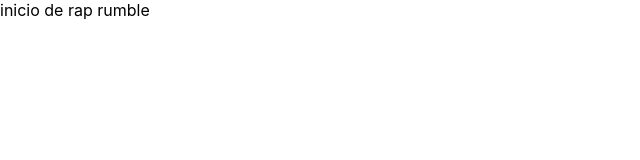
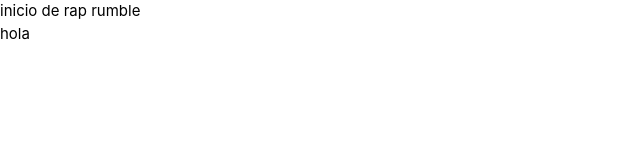
Before and after one commit to a-zambrano1/rap-rumble, a React (Create React App) app: page / in a window 1280 px wide. Shown: the top 160 px of the page, without its empty margins (0-640 px from the left). Built offline with nearby package versions, Linux system fonts and the light colour scheme.

Commit message:
Cambios en la estructura del proyecto

```diff
--- a/package.json
+++ b/package.json
@@ -71,6 +71,7 @@
     "react-app-rewired": "^2.2.1",
     "stream-browserify": "^3.0.0",
     "stream-http": "^3.2.0",
+    "tailwindcss": "^3.4.1",
     "url": "^0.11.0"
   }
 }
--- a/src/components/Views/inicio.js
+++ b/src/components/Views/inicio.js
@@ -1,8 +1,17 @@
 import React from 'react'
+import '../../styles/styles.css'
+
 
 const inicio = () => {
   return (
-    <div>inicio de rap rumble</div>
+    <div>
+      <div>
+        inicio de rap rumble
+      </div>
+      <div>
+        hola
+      </div>
+    </div>
   )
 }
 
--- a/src/styles/index.css
+++ b/src/styles/index.css
@@ -1,3 +1,7 @@
+@tailwind base;
+@tailwind components;
+@tailwind utilities;
+
 body {
   margin: 0;
   font-family: -apple-system, BlinkMacSystemFont, 'Segoe UI', 'Roboto', 'Oxygen',
--- a/src/styles/styles.css
+++ b/src/styles/styles.css
@@ -0,0 +1,7 @@
+.debug{
+    border: 1px solid red;}
+
+    body {
+        font-size: 15px;
+        font-weight: 400;
+      }
--- /dev/null
+++ b/tailwind.config.js
@@ -0,0 +1,10 @@
+/** @type {import('tailwindcss').Config} */
+module.exports = {
+  content: [
+    "./src/**/*.{js,jsx,ts,tsx}",
+  ],
+  theme: {
+    extend: {},
+  },
+  plugins: [],
+}
```
Also changed, not shown: 1 other file (tests, documents, lock files or other folders).
